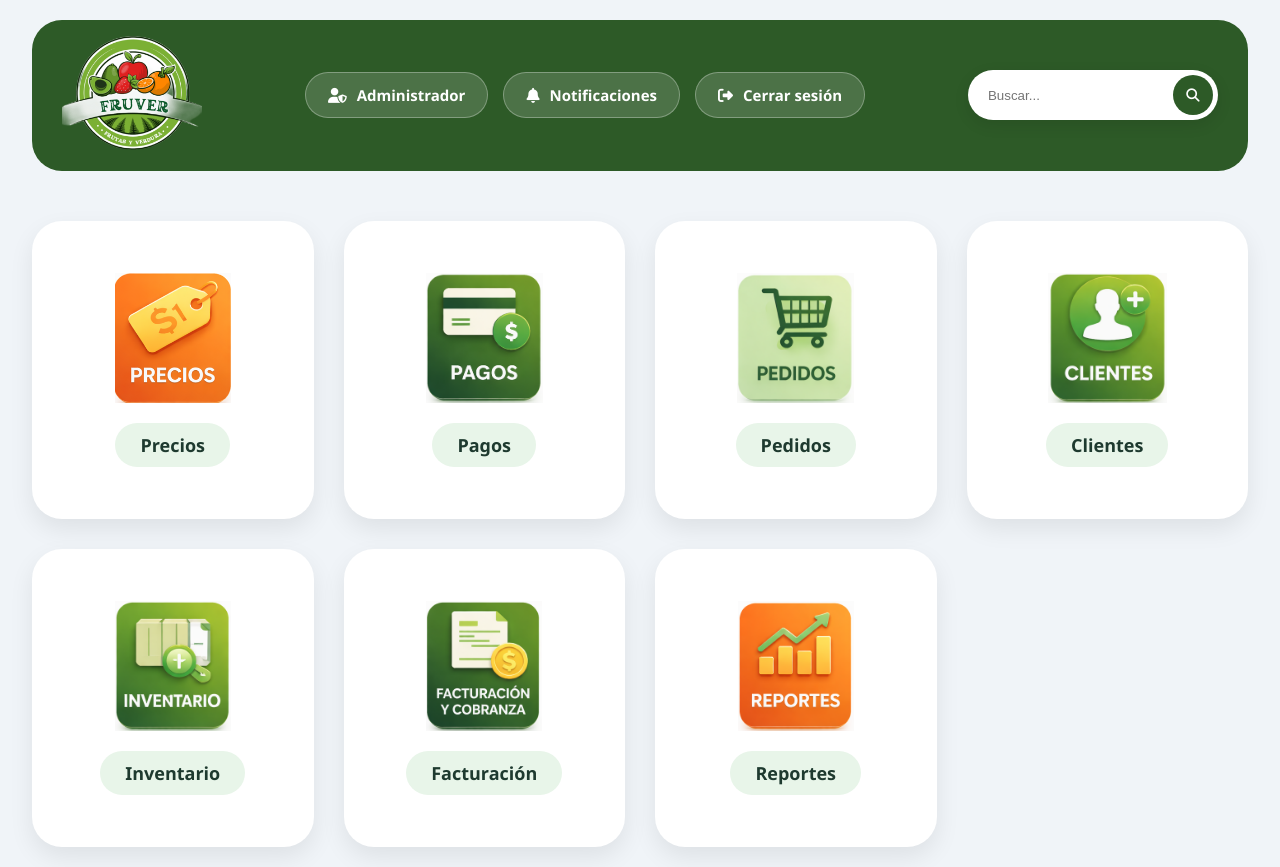
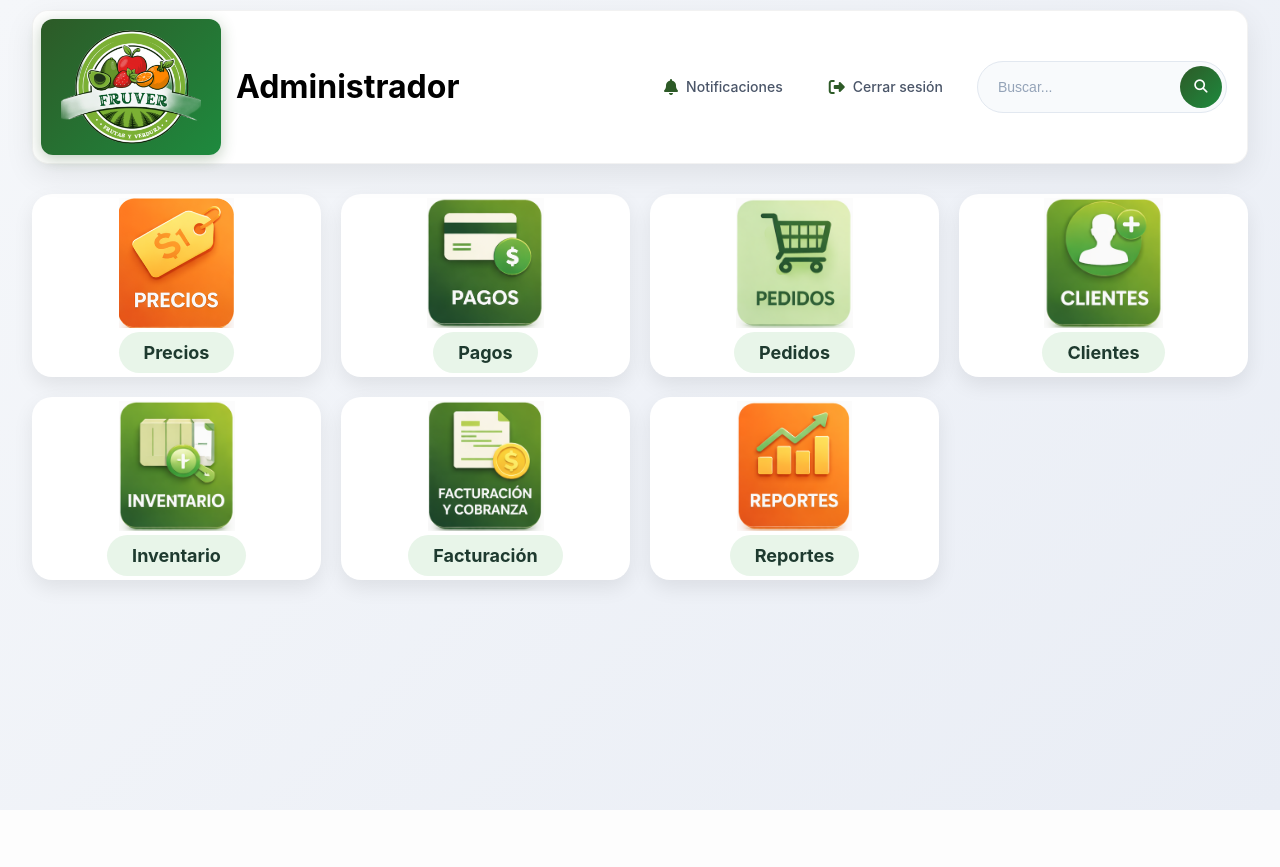
Before and after one commit to itziieeeee/FRUVERSOFT, a CodeIgniter 4 app: the page made by app/Views/menusolo.php in a window 1280 px wide. After the commit the page ends 810 px from the top, so only its background shows below. Run offline with PHP 8.4 and a stand-in for CodeIgniter, Linux system fonts and the light colour scheme; the template is opened without the code that fills it, so the values that code supplies are empty; some libraries are stand-ins or nearby versions.

Commit message:
"estilo segun distribucion"

```diff
--- a/app/Views/menusolo.php
+++ b/app/Views/menusolo.php
@@ -13,107 +13,213 @@
             box-sizing:border-box;
         }
 
-        body{
-            background:#f0f4f8;
-            font-family:'Segoe UI', Roboto, system-ui, sans-serif;
+         body {
+            background: linear-gradient(135deg, #f5f7fa 0%, #e9edf5 100%);
+            font-family: 'Inter', 'Segoe UI', Roboto, system-ui, sans-serif;
+            min-height: 100vh;
+        }
+        .fondo{
+            width:95%;
+            margin:10px auto;
         }
 
-        .fondo{
-            width:95%;
-            margin:20px auto;
+        /* ===== BARRA SUPERIOR MEJORADA ===== */
+        .menuarriba {
+            background: white;
+            border-radius: 16px;
+            padding: 8px 20px 8px 8px;
+            display: flex;
+            align-items: center;
+            justify-content: space-between;
+            margin-bottom: 30px;
+            flex-wrap: wrap;
+            gap: 15px;
+            box-shadow: 0 10px 30px rgba(0,0,0,0.08);
+            border: 1px solid rgba(0,0,0,0.05);
+            backdrop-filter: blur(10px);
         }
 
-        /* ===== BARRA SUPERIOR ===== */
-        .menuarriba{
-            background:#2d5a27;
-            border-radius:30px;
-            padding:15px 30px;
-            display:flex;
-            align-items:center;
-            justify-content:space-between;
-            margin-bottom:50px;
-            flex-wrap:wrap;
-            gap:20px;
+        /* Logo con fondo más elegante */
+        .logo {
+            background: linear-gradient(135deg, #2d5a27 0%, #1e8a3e 100%);
+            padding: 10px 20px;
+            border-radius: 12px;
+            display: flex;
+            align-items: center;
+            box-shadow: 0 4px 15px rgba(45, 90, 39, 0.3);
+
+
         }
 
-        .opcionesdelabarra{
-            display:flex;
-            gap:15px;
-            flex-wrap:wrap;
+
+
+        /* Título Administrador más elegante */
+        .admin-titulo {
+            display: flex;
+            align-items: center;
+            gap: 12px;
+            background: linear-gradient(135deg, #f8f9fa 0%, #e9ecef 100%);
+            padding: 8px 20px;
+            border-radius: 40px;
+            border: 1px solid rgba(45, 90, 39, 0.1);
+            box-shadow: inset 0 2px 4px rgba(255,255,255,0.8), 0 2px 4px rgba(0,0,0,0.05);
         }
 
-        .boton{
-            background:rgba(255,255,255,0.15);
-            border:1px solid rgba(255,255,255,0.3);
-            color:white;
-            padding:12px 22px;
-            border-radius:40px;
-            font-weight:600;
-            display:flex;
-            align-items:center;
-            gap:10px;
-            transition:0.3s;
-            text-decoration:none;
-            font-size:15px;
+        .admin-titulo i {
+            color: #2d5a27;
+            font-size: 20px;
+            background: white;
+            padding: 8px;
+            border-radius: 50%;
+            box-shadow: 0 2px 8px rgba(45, 90, 39, 0.2);
         }
 
-        .boton:hover{
-            background:white;
-            color:#2d5a27;
-            transform:translateY(-3px);
+        .admin-titulo span {
+            color: #1e293b;
+            font-weight: 600;
+            font-size: 18px;
+            letter-spacing: 0.3px;
         }
 
-        .buscador{
-            background:white;
-            border-radius:50px;
-            padding:5px 5px 5px 20px;
-            display:flex;
-            align-items:center;
-            min-width:250px;
-            box-shadow:0 5px 15px rgba(0,0,0,0.1);
+        .admin-titulo .badge {
+            background: #2d5a27;
+            color: white;
+            font-size: 12px;
+            padding: 4px 8px;
+            border-radius: 20px;
+            margin-left: 5px;
+            font-weight: 500;
         }
 
-        .buscador input{
-            border:none;
-            outline:none;
-            flex:1;
-            padding:10px 0;
+        /* Opciones de la barra mejoradas */
+        .opcionesdelabarra {
+            display: flex;
+            gap: 8px;
+            flex-wrap: wrap;
+            margin-left: auto;
         }
 
-        .buscador button{
-            background:#2d5a27;
-            border:none;
-            border-radius:50px;
-            width:40px;
-            height:40px;
-            color:white;
-            cursor:pointer;
+        .boton {
+            background: transparent;
+            color: #4a5568;
+            padding: 10px 18px;
+            border-radius: 40px;
+            font-weight: 500;
+            display: flex;
+            align-items: center;
+            gap: 8px;
+            transition: 0.3s;
+            text-decoration: none;
+            font-size: 14px;
+            border: 1px solid transparent;
+        }
+
+        .boton i {
+            color: #2d5a27;
+            font-size: 16px;
+            transition: 0.3s;
+        }
+
+        .boton:hover {
+            background: #f0f9f0;
+            border-color: #2d5a27;
+            transform: translateY(-2px);
+            box-shadow: 0 4px 12px rgba(45, 90, 39, 0.15);
+        }
+
+        .boton:hover i {
+            transform: scale(1.1);
+        }
+
+        .boton.cerrar-sesion {
+            background: #fee2e2;
+            color: #dc2626;
+            border-color: #fecaca;
+        }
+
+        .boton.cerrar-sesion i {
+            color: #dc2626;
+        }
+
+        .boton.cerrar-sesion:hover {
+            background: #fecaca;
+            box-shadow: 0 4px 12px rgba(220, 38, 38, 0.15);
+        }
+
+        /* Buscador mejorado */
+        .buscador {
+            background: #f8fafc;
+            border-radius: 40px;
+            padding: 4px 4px 4px 20px;
+            display: flex;
+            align-items: center;
+            min-width: 250px;
+            border: 1px solid #e2e8f0;
+            transition: 0.3s;
+        }
+
+        .buscador:focus-within {
+            border-color: #2d5a27;
+            box-shadow: 0 0 0 3px rgba(45, 90, 39, 0.1);
+            background: white;
+        }
+
+        .buscador input {
+            border: none;
+            outline: none;
+            flex: 1;
+            padding: 12px 0;
+            background: transparent;
+            font-size: 14px;
+            color: #1e293b;
+        }
+
+        .buscador input::placeholder {
+            color: #94a3b8;
+        }
+
+        .buscador button {
+            background: linear-gradient(135deg, #2d5a27 0%, #1e8a3e 100%);
+            border: none;
+            border-radius: 40px;
+            width: 42px;
+            height: 42px;
+            color: white;
+            cursor: pointer;
+            transition: 0.3s;
+            display: flex;
+            align-items: center;
+            justify-content: center;
+        }
+
+        .buscador button:hover {
+            transform: scale(1.05);
+            box-shadow: 0 4px 12px rgba(45, 90, 39, 0.3);
         }
 
         /* ===== BOTONES PRINCIPALES GRANDES ===== */
         .opciones{
     display:grid;
-            grid-template-columns:repeat(auto-fit, minmax(220px,1fr));
-            gap:30px;
+    grid-template-columns: repeat(4, 1fr);
+    justify-content:center;
+    gap:20px;
+    margin-top:7px;
 }
-
        .botonesopciones{
     background:white;
-            border-radius:30px;
-            padding:50px 20px;
+    border-radius:20px;
+    padding:4px 4px;
     text-align:center;
     text-decoration:none;
-            transition:0.4s;
-            border:2px solid transparent;
+    transition:0.3s;
     display:flex;
     flex-direction:column;
     align-items:center;
     justify-content:center;
-            gap:20px;
-            min-height:240px;
-            box-shadow:0 10px 25px rgba(0,0,0,0.08);
+    gap:4px;
+    min-height:100px;
+    box-shadow:0 8px 20px rgba(0,0,0,0.08);
 }
-
         .botonesopciones:hover{
             transform:translateY(-12px);
             border-color:#f16b1a;
@@ -159,9 +265,9 @@
         <div class="logo">
             <img src="<?= base_url('img/LOGO1.png') ?>" width="140">
         </div>
-
+<h1> Administrador
+</h1>
         <div class="opcionesdelabarra">
-            <a href="#" class="boton"><i class="fas fa-user-shield"></i> Administrador</a>
             <a href="#" class="boton"><i class="fas fa-bell"></i> Notificaciones</a>
             <a href="#" class="boton"><i class="fas fa-sign-out-alt"></i> Cerrar sesión</a>
         </div>
```
Lines whose indentation alone changed are shown as unchanged.
